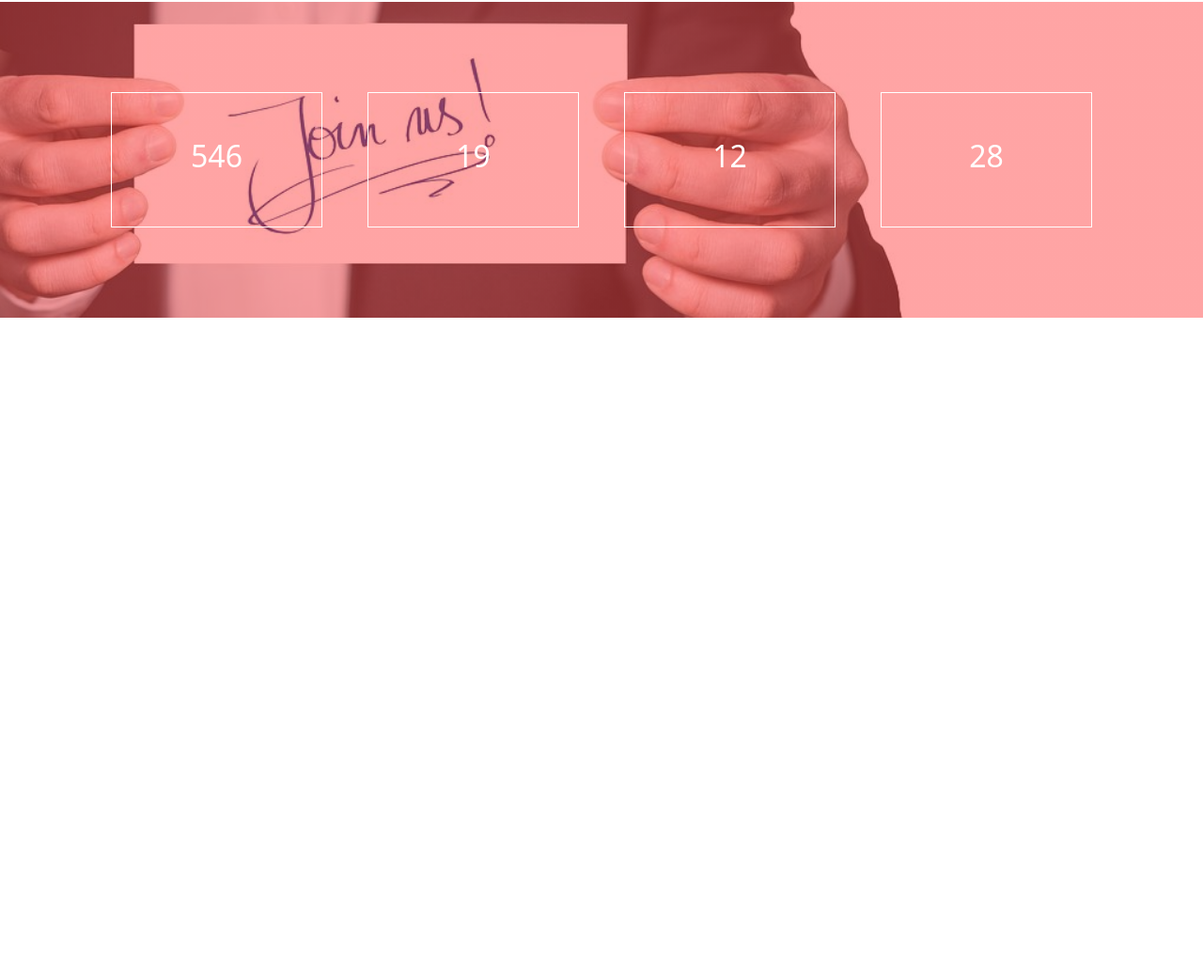
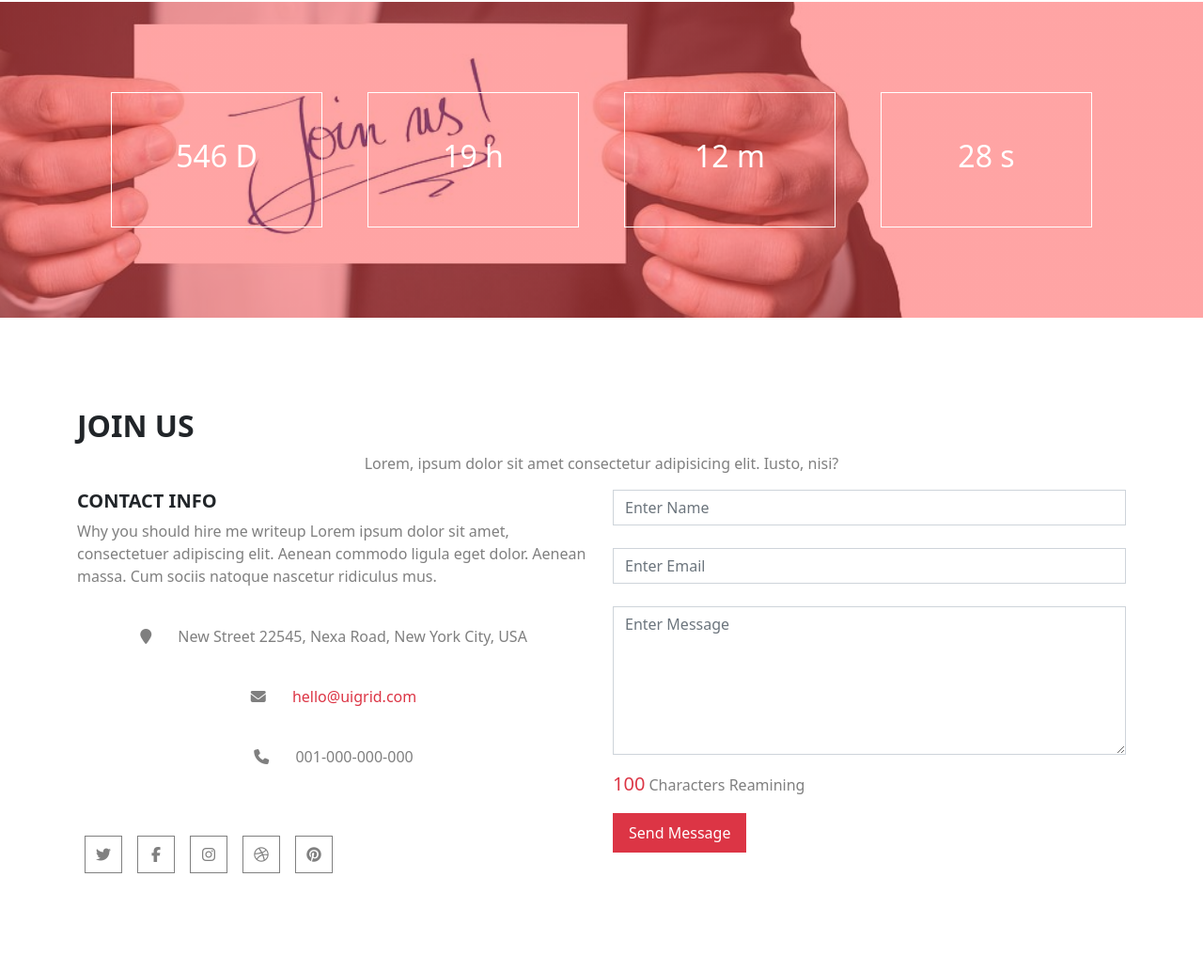
Before and after one commit to invernoe/event-website, a plain HTML site: page index.html in a window 1280 px wide. Shown: the part 1246-2279 px from the top of the page at 94% size. Before the commit the page ends 1584 px from the top, so only its background shows below. Drawn offline with Linux system fonts and the light colour scheme.

Commit message:
finish last section

```diff
--- a/css/style.css
+++ b/css/style.css
@@ -42,3 +42,29 @@ nav button:hover {
     background-position: center center;
     background-size: cover;
 }
+
+.text-red {
+    color: #D62E33;
+}
+
+.icon-container {
+    box-sizing: content-box;
+    display: flex;
+    justify-content: center;
+    align-items: center;
+    width: 30px;
+    height: 30px;
+    color: gray;
+    border: 1px solid gray;
+}
+
+.icon-container:hover {
+    color: white;
+    background-color: #D62E33;
+    border: 1px solid transparent;
+}
+
+textarea {
+    resize: vertical;
+    width: 100%;
+}
--- a/index.html
+++ b/index.html
@@ -137,6 +137,105 @@
         </div>
       </div>
     </section>
+    <section class="pt-5">
+      <div class="container py-5 text-black-50">
+        <h2 class="text-dark fw-bold">JOIN US</h2>
+        <p class="text-center">
+          Lorem, ipsum dolor sit amet consectetur adipisicing elit. Iusto, nisi?
+        </p>
+        <div class="row">
+          <div class="col-lg-6">
+            <h5 class="text-dark fw-bold">CONTACT INFO</h5>
+            <p>
+              Why you should hire me writeup Lorem ipsum dolor sit amet,
+              consectetuer adipiscing elit. Aenean commodo ligula eget dolor.
+              Aenean massa. Cum sociis natoque nascetur ridiculus mus.
+            </p>
+            <div class="text-center">
+              <p class="pt-4">
+                <i class="fa-solid fa-location-pin"></i>
+                <span class="ps-4"
+                  >New Street 22545, Nexa Road, New York City, USA</span
+                >
+              </p>
+              <p class="pt-4">
+                <i class="fa-solid fa-envelope"></i>
+                <a
+                  class="text-decoration-none text-danger ps-4"
+                  href="mailto:hello@uigrid.com"
+                  >hello@uigrid.com</a
+                >
+              </p>
+              <p class="pt-4">
+                <i class="fa-solid fa-phone"></i>
+                <span class="ps-4">001-000-000-000</span>
+              </p>
+            </div>
+            <div class="d-flex py-5">
+              <div class="p-2">
+                <div class="icon-container p-1">
+                  <i class="fa-brands fa-twitter"></i>
+                </div>
+              </div>
+              <div class="p-2">
+                <div class="icon-container p-1">
+                  <i class="fa-brands fa-facebook-f"></i>
+                </div>
+              </div>
+              <div class="p-2">
+                <div class="icon-container p-1">
+                  <i class="fa-brands fa-instagram"></i>
+                </div>
+              </div>
+              <div class="p-2">
+                <div class="icon-container p-1">
+                  <i class="fa-brands fa-dribbble"></i>
+                </div>
+              </div>
+              <div class="p-2">
+                <div class="icon-container p-1">
+                  <i class="fa-brands fa-pinterest"></i>
+                </div>
+              </div>
+            </div>
+          </div>
+          <div class="col-lg-6">
+            <form>
+              <input
+                class="form-control rounded-0"
+                type="text"
+                placeholder="Enter Name"
+                required
+              />
+              <input
+                class="form-control rounded-0 mt-4"
+                type="email"
+                placeholder="Enter Email"
+                required
+              />
+              <textarea
+                class="form-control rounded-0 mt-4"
+                name="message"
+                id="messageTextArea"
+                rows="6"
+                placeholder="Enter Message"
+                maxlength="100"
+                required
+              ></textarea>
+              <p class="pt-3">
+                <span id="characterLimitNumber" class="text-danger fs-5"
+                  >100</span
+                >
+                <span id="characterLimitText">Characters Reamining</span>
+              </p>
+              <button type="submit" class="btn btn-danger rounded-0 py-2 px-3">
+                Send Message
+              </button>
+            </form>
+          </div>
+        </div>
+      </div>
+    </section>
 
     <script src="js/jquery-3.7.1.min.js"></script>
     <script src="js/bootstrap.bundle.min.js"></script>
--- a/js/index.js
+++ b/js/index.js
@@ -1,3 +1,5 @@
+const characterLimit = 100;
+
 $(".context-menu").click((_) => {
   $("nav").css("display", "block");
   $("nav").animate({ width: "250px" }, 500);
@@ -15,10 +17,15 @@ $(".singer-item-list h1").click((e) => {
   $(e.target).parent().next(".singer-item-text").slideToggle(500);
 });
 
-//DOM ready event
-$(function () {
-  //count down until 25/7/2025 midnight GMT+2 time
-  countDownUntilDate("2025-07-25T00:00:00+02:00");
+$("textarea").on("input", (e) => {
+  let remainingLimit = characterLimit - $(e.target).val().length;
+  $("#characterLimitNumber").text(remainingLimit);
+
+  if (remainingLimit == 1) {
+    $("#characterLimitText").text("Character Remaining");
+  } else {
+    $("#characterLimitText").text("Characters Remaining");
+  }
 });
 
 function countDownUntilDate(dateStr) {
@@ -30,15 +37,17 @@ function countDownUntilDate(dateStr) {
   let interval = setInterval(() => {
     //get difference in days, hours, minutes and seconds
     let days = Math.floor(timeUntilCountdownFinished / (1000 * 60 * 60 * 24));
-    let hours = Math.floor((timeUntilCountdownFinished / (1000 * 60 * 60)) % 24);
+    let hours = Math.floor(
+      (timeUntilCountdownFinished / (1000 * 60 * 60)) % 24
+    );
     let minutes = Math.floor((timeUntilCountdownFinished / (1000 * 60)) % 60);
     let seconds = Math.floor((timeUntilCountdownFinished / 1000) % 60);
 
     //set these values to countdown html elements
-    $("#days").text(days);
-    $("#hours").text(hours);
-    $("#minutes").text(minutes);
-    $("#seconds").text(seconds);
+    $("#days").text(days + " D");
+    $("#hours").text(hours + " h");
+    $("#minutes").text(minutes + " m");
+    $("#seconds").text(seconds + " s");
 
     //if time has reached zero then stop countdown
     if (timeUntilCountdownFinished == 0) {
@@ -49,3 +58,9 @@ function countDownUntilDate(dateStr) {
     }
   }, 1000);
 }
+
+//DOM ready event
+$(function () {
+  //count down until 25/7/2025 midnight GMT+2 time
+  countDownUntilDate("2025-07-25T00:00:00+02:00");
+});
```
